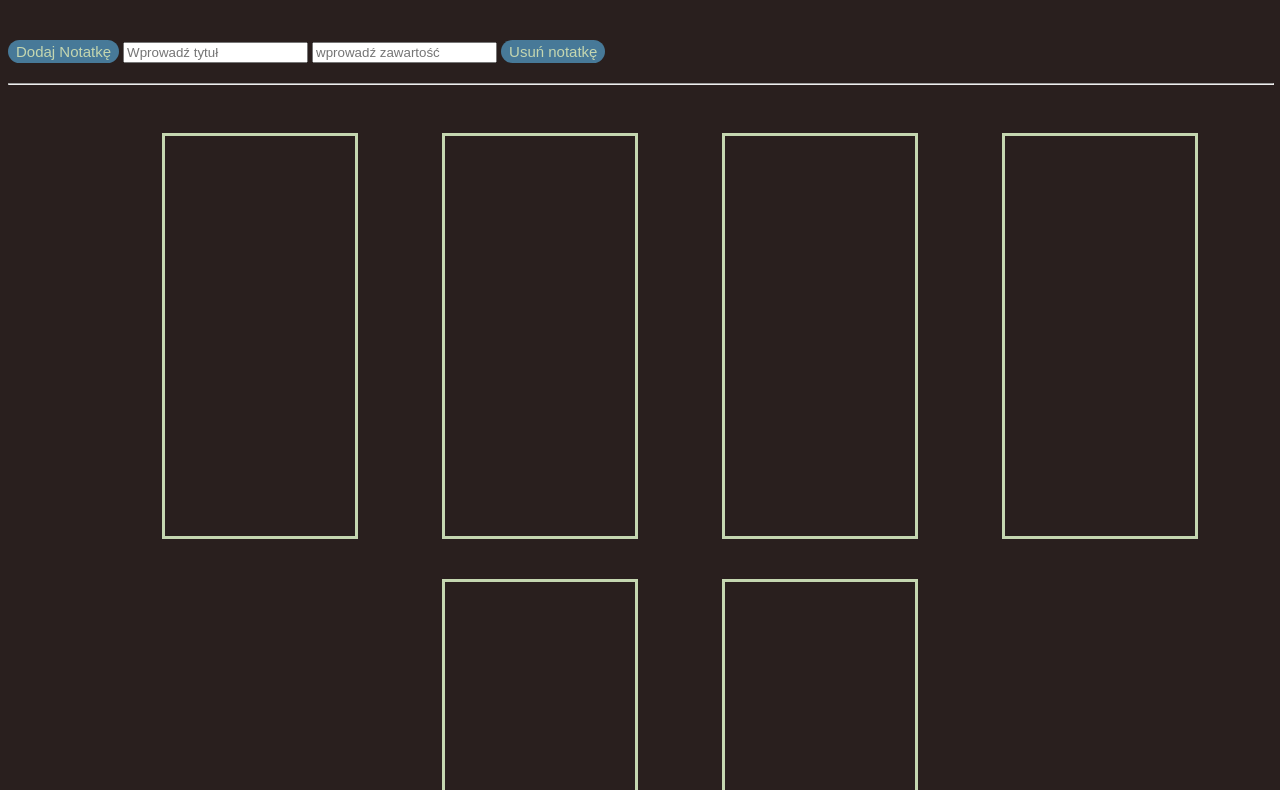
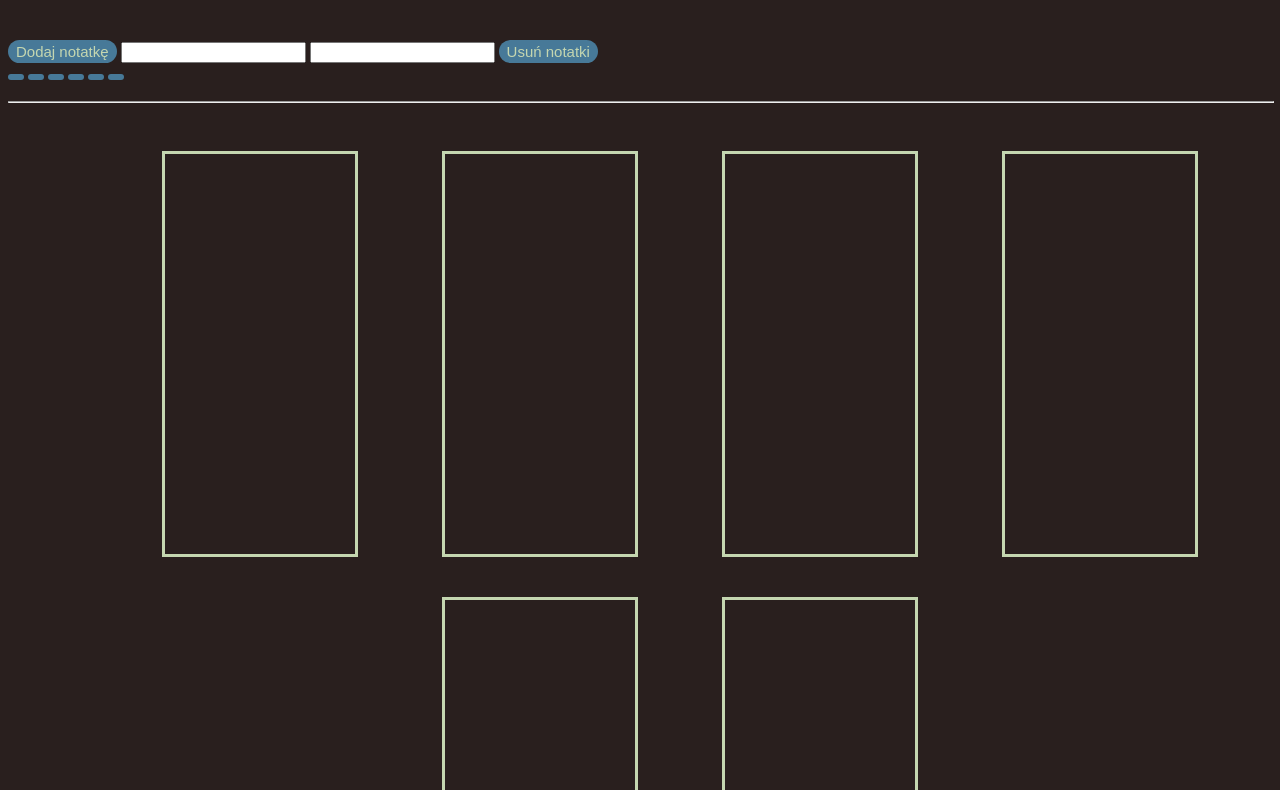
Before and after one commit to olafszad/Olaf-Szadkowski-Lab4, a plain HTML site: page NotePocket/notepocket.html in a window 1280 px wide. Shown: the part 133-923 px from the top of the page. Drawn offline with Linux system fonts and the light colour scheme.

Commit message:
Update notepocket.html

```diff
--- a/NotePocket/notepocket.html
+++ b/NotePocket/notepocket.html
@@ -12,10 +12,19 @@
         Notes
     </div>
     <div id="button">
-        <button onclick="add()" id="add">Dodaj Notatkę</button>
-        <input type="text" id="notetilte">
+        <button onclick="add()" id="add">Dodaj notatkę</button>
+        <input type="text" id="notetitle" maxlength="8">
+
         <input type="text" id="notecontent">
-        <button onclick="remove()">Usuń notatkę</button>
+        <button onclick="remove()">Usuń notatki</button>
+        <div id="color">
+            <button id="red"></button>
+            <button id="blue"></button>
+            <button id="yellow"></button>
+            <button id="pink"></button>
+            <button id="green"></button>
+            <button id="purple"></button>
+        </div>
     </div>
     <hr width="100%">
     <div id="notes">
```
